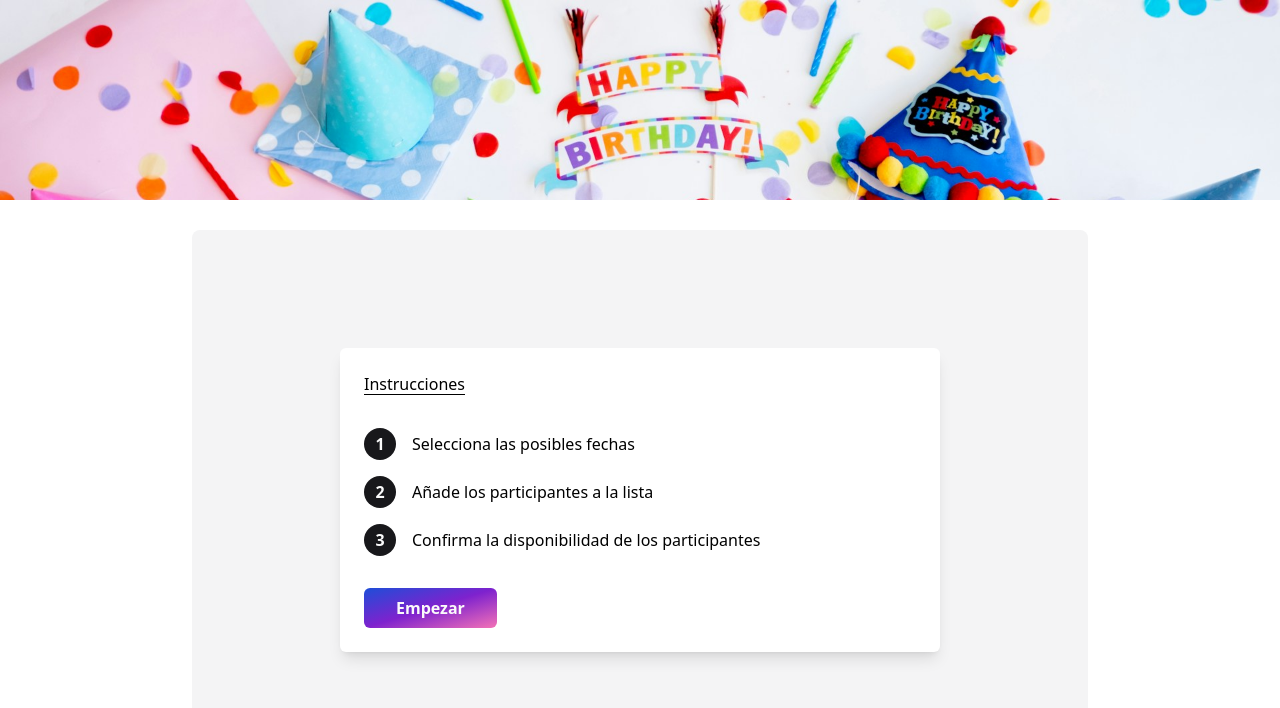
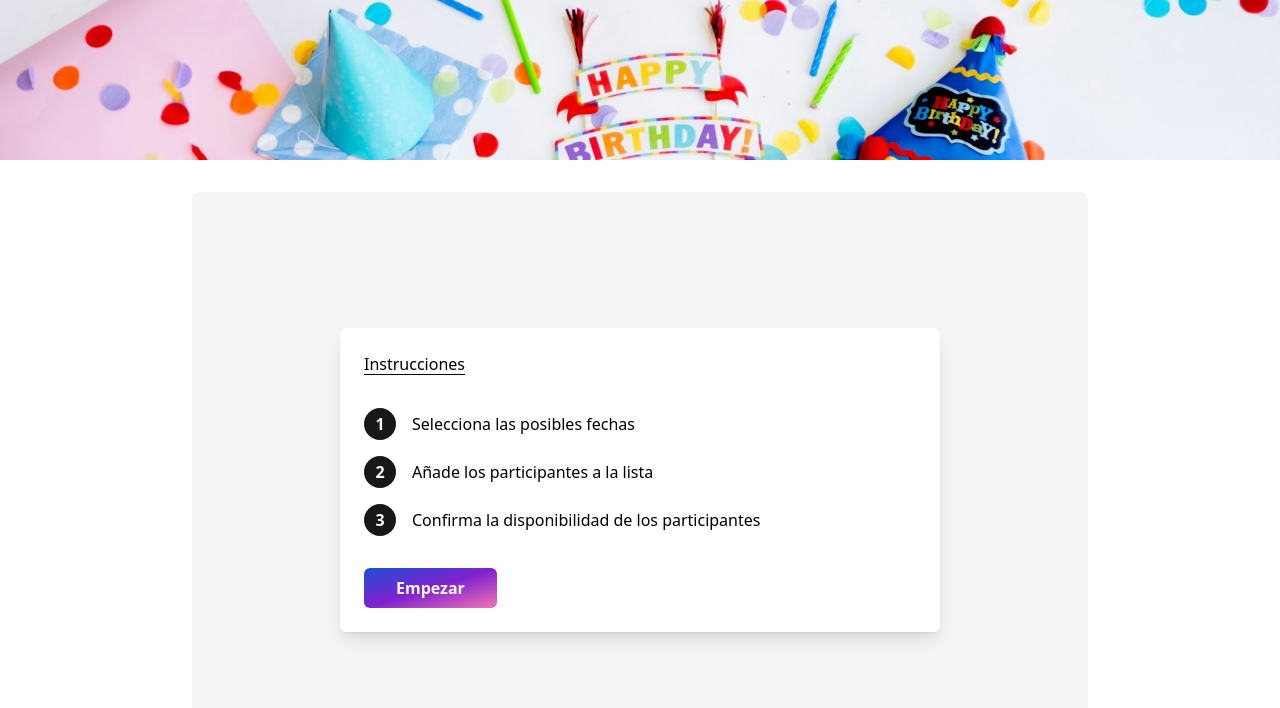
Before and after one commit to MMadlos/cronos-app, a React (Vite) app: page / in a window 1280 px wide. Shown: the top 708 px of the page. Built offline with nearby package versions, Linux system fonts and the light colour scheme.

Commit message:
Add variable height

```diff
--- a/src/components/Header/Header.jsx
+++ b/src/components/Header/Header.jsx
@@ -1,11 +1,11 @@
 export default function Header() {
 	// TODO: edit image by selecting from unsplash or uploading file
 	return (
-		<header className="w-full">
+		<header className="h-[20vh] max-h-[200px] w-full">
 			<img
 				src="src/images/birthday-md.jpg"
 				alt="an image with party elements"
-				className="h-[200px] w-full object-cover object-top"
+				className="h-full w-full object-cover object-top"
 			/>
 		</header>
 	)
```
